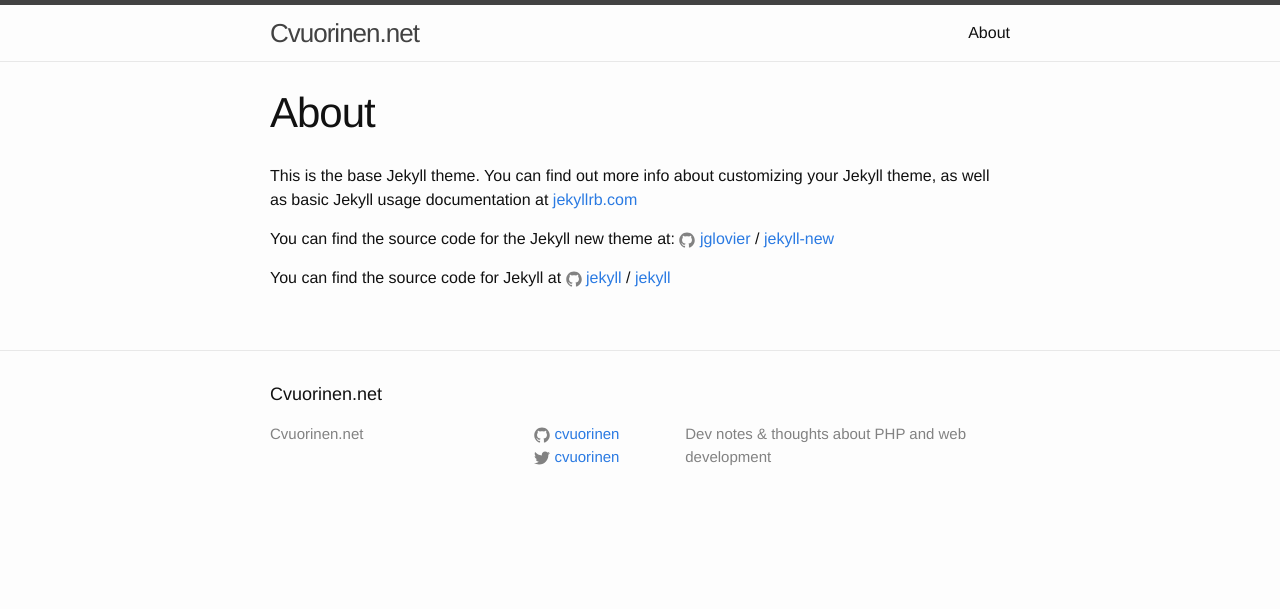
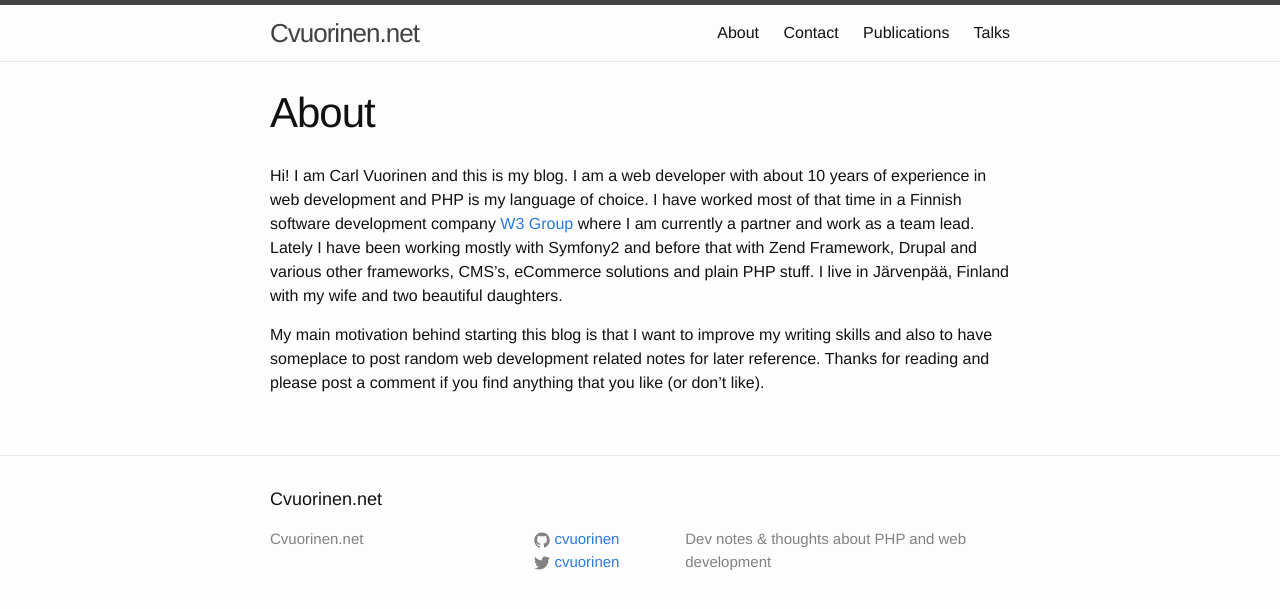
Before and after one commit to cvuorinen/cvuorinen.github.io, a Jekyll site: the page built from about.md, in a window 1280 px wide. Shown: the top 609 px of the page. Built offline with Jekyll 4.4.1, drawn with Linux system fonts in a browser that asks for light colours.

Commit message:
Migrate pages from WordPress
Create contact form with Formspree + add some form styles

```diff
--- /dev/null
+++ b/_sass/_form.scss
@@ -0,0 +1,17 @@
+// Form styles
+form {
+    div {
+        margin-bottom: 13px;
+    }
+    label {
+        display: block;
+        font-weight: bold;
+    }
+    input[type="text"], input[type="email"], textarea {
+        width: 400px;
+        max-width: 98%;
+        padding: 5px;
+        font-size: 16px;
+        line-height: 1.4;
+    }
+}
--- a/about.md
+++ b/about.md
@@ -4,12 +4,6 @@
 permalink: /about/
 ---
 
-This is the base Jekyll theme. You can find out more info about customizing your Jekyll theme, as well as basic Jekyll usage documentation at [jekyllrb.com](http://jekyllrb.com/)
+Hi! I am Carl Vuorinen and this is my blog. I am a web developer with about 10 years of experience in web development and PHP is my language of choice. I have worked most of that time in a Finnish software development company [W3 Group](http://w3.fi) where I am currently a partner and work as a team lead. Lately I have been working mostly with Symfony2 and before that with Zend Framework, Drupal and various other frameworks, CMS's, eCommerce solutions and plain PHP stuff. I live in Järvenpää, Finland with my wife and two beautiful daughters.
 
-You can find the source code for the Jekyll new theme at:
-{% include icon-github.html username="jglovier" %} /
-[jekyll-new](https://github.com/jglovier/jekyll-new)
-
-You can find the source code for Jekyll at
-{% include icon-github.html username="jekyll" %} /
-[jekyll](https://github.com/jekyll/jekyll)
+My main motivation behind starting this blog is that I want to improve my writing skills and also to have someplace to post random web development related notes for later reference. Thanks for reading and please post a comment if you find anything that you like (or don't like).
--- a/css/main.scss
+++ b/css/main.scss
@@ -49,5 +49,6 @@
 @import
         "base",
         "layout",
+        "form",
         "syntax-highlighting"
 ;
```
Also changed, not shown: contact.md (added, +26 -0 lines), publications.md (added, +13 -0 lines), talks.md (added, +23 -0 lines).
